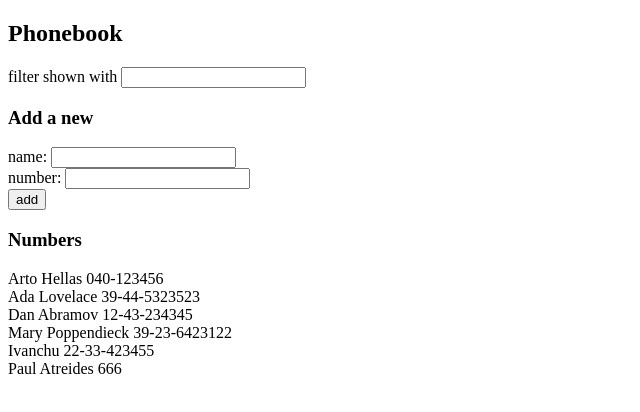
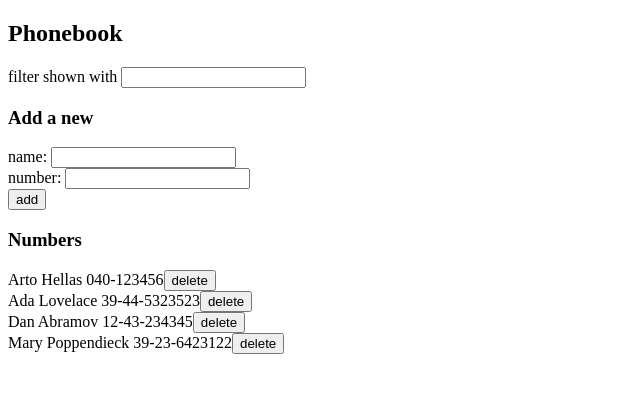
Before and after one commit to mpetkov228/full-stack-open, a React (Vite) app in the folder part2/thephonebook/: page / in a window 1280 px wide. Shown: the top 412 px of the page, without its empty margins (0-640 px from the left). Built offline with nearby package versions, Linux system fonts and the light colour scheme; data requests are answered from the project's data file; the HTML template or start-up script is replaced by a standard one.

Commit message:
Complete exercise 2.14

```diff
--- a/part2/thephonebook/db.json
+++ b/part2/thephonebook/db.json
@@ -19,16 +19,6 @@
       "name": "Mary Poppendieck",
       "number": "39-23-6423122",
       "id": "4"
-    },
-    {
-      "id": "35d8",
-      "name": "Ivanchu",
-      "number": "22-33-423455"
-    },
-    {
-      "id": "f487",
-      "name": "Paul Atreides",
-      "number": "666"
     }
   ]
 }
--- a/part2/thephonebook/src/App.jsx
+++ b/part2/thephonebook/src/App.jsx
@@ -1,5 +1,4 @@
 import { useState, useEffect } from 'react';
-import axios from 'axios';
 
 import Filter from './components/Filter';
 import PersonForm from './components/PersonForm';
@@ -45,6 +44,15 @@
     setNewNumber('');
   };
 
+  const del = id => {
+    const person = persons.find(p => p.id === id);
+    const confirm = window.confirm(`Delete ${person.name}?`)
+    if (confirm) {
+      personService.del(id);
+      setPersons(persons.filter(p => p.id !== id));
+    }
+  };
+
   const onNameChange = (event) => {
     setNewName(event.target.value);
   };
@@ -69,7 +77,7 @@
         onNumberChange={onNumberChange}
       />
       <h3>Numbers</h3>
-      <Persons persons={personsToShow} />
+      <Persons persons={personsToShow} deletePerson={del} />
     </div>
   );
 };
--- a/part2/thephonebook/src/components/Persons.jsx
+++ b/part2/thephonebook/src/components/Persons.jsx
@@ -1,7 +1,14 @@
-const Persons = ({ persons }) => {
+const Persons = ({ persons, deletePerson }) => {
   return (
     <div>
-      {persons.map(person => <div key={person.id}>{person.name} {person.number}</div>)}
+      {persons.map(person => {
+        return (
+          <div key={person.id}>
+            {person.name} {person.number}
+            <button onClick={() => deletePerson(person.id)}>delete</button>
+          </div>
+        );
+      })}
     </div>
   );
 };
--- a/part2/thephonebook/src/services/persons.js
+++ b/part2/thephonebook/src/services/persons.js
@@ -10,4 +10,8 @@
     return axios.post(baseUrl, newObject);
 };
 
-export default { getAll, create };
+const del = id => {
+    return axios.delete(`${baseUrl}/${id}`);
+};
+
+export default { getAll, create, del };
```
